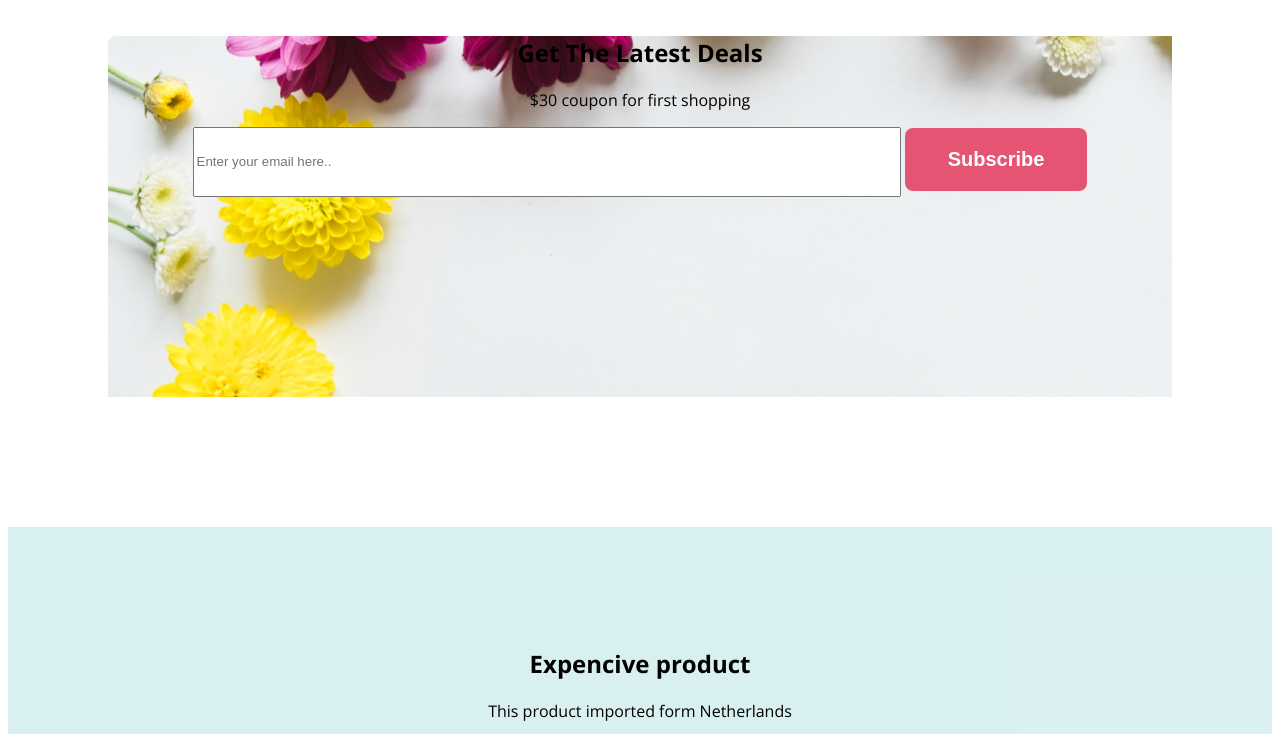
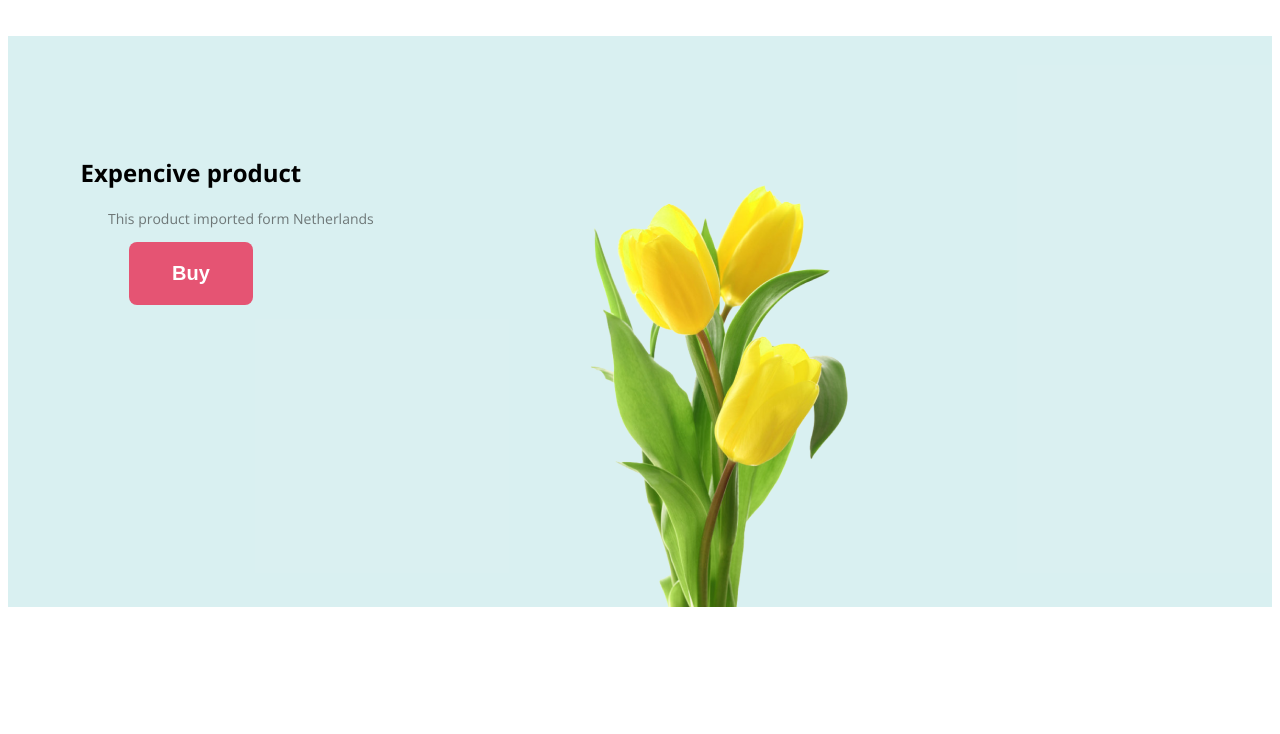
Before and after one commit to Prosenjit-99/flower-shop-assignment-main, a plain HTML site: page index.html in a window 1280 px wide. Shown: the part 4000-4734 px from the top of the page. Drawn offline with nearby package versions, Linux system fonts and the light colour scheme.

Commit message:
finished main section

```diff
--- a/index.html
+++ b/index.html
@@ -72,6 +72,17 @@
         </div>
       </section>
       <section>
+    <div class="expencive">
+        <div>
+          <h1>Expencive product</h1>
+           <p class="expancive-great">This product imported form Netherlands</p>
+           <button class="btn-primary">Buy</button>
+         </div>
+           <img class="expencive-img" src="Flower Asset/pngwing 7.png" alt="">
+    </div>
+
+        </section>
+      <section>
         <div class="background-image">
             <h2>Get The Latest Deals</h2>
             <p>$30 coupon for first shopping</p>
@@ -80,14 +91,7 @@
 
         </div>
       </section>
-      <section>
-      <div class="expencive">
-        <h2>Expencive product</h2>
-         <p>This product imported form Netherlands</p>
-         <img class="expencive-img" src="Flower Asset/pngwing 7.png" alt="">
-          </div>
 
-      </section>
 
     </main>
     <footer>
--- a/styles/flower.css
+++ b/styles/flower.css
@@ -151,15 +151,23 @@ main section {
     flex-shrink: 0;
 }
 .expencive{
+    display: flex;
     text-align: center;
     background: rgba(5, 151, 160, 0.15);
     padding: 100px 0 0 0 ;
+    justify-content: space-between;
 
 
 
 }
 .expencive-img{
-    gap: 24px;
+    padding-right: 400px;
+
+}
+.expancive-great{
+    color: rgba(39, 39, 39, 0.60);
+    font-size: 14px;
+    padding-left: 100px;
 }
 
 /* footer */
@@ -167,6 +175,8 @@ main section {
     text-align: center;
     background: #111010;
     padding: 80px;
+
+
 
 }
 .footer-great{
```
